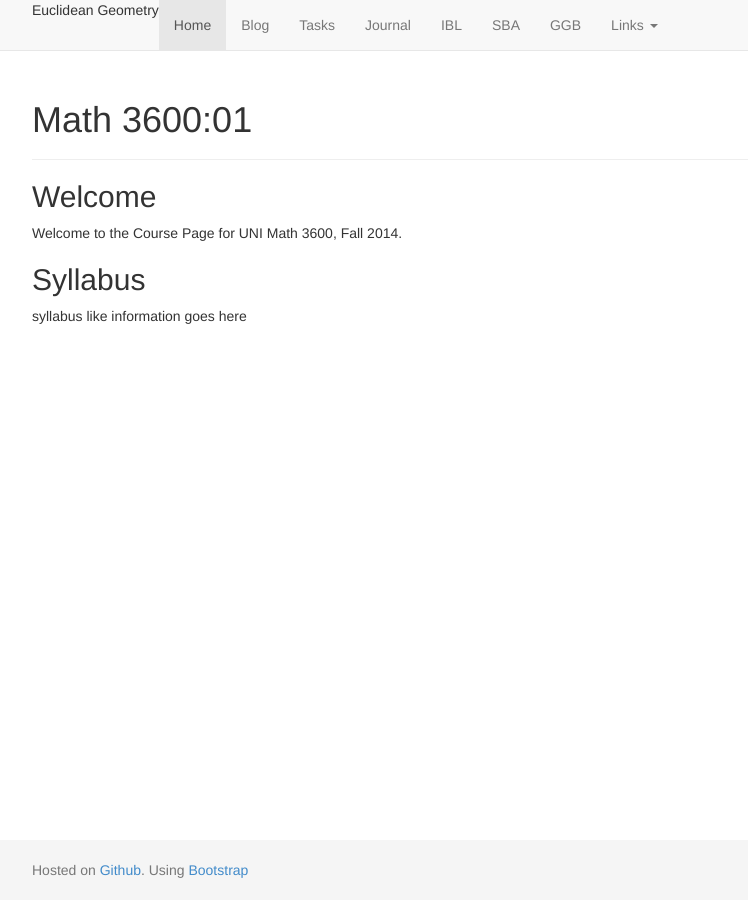
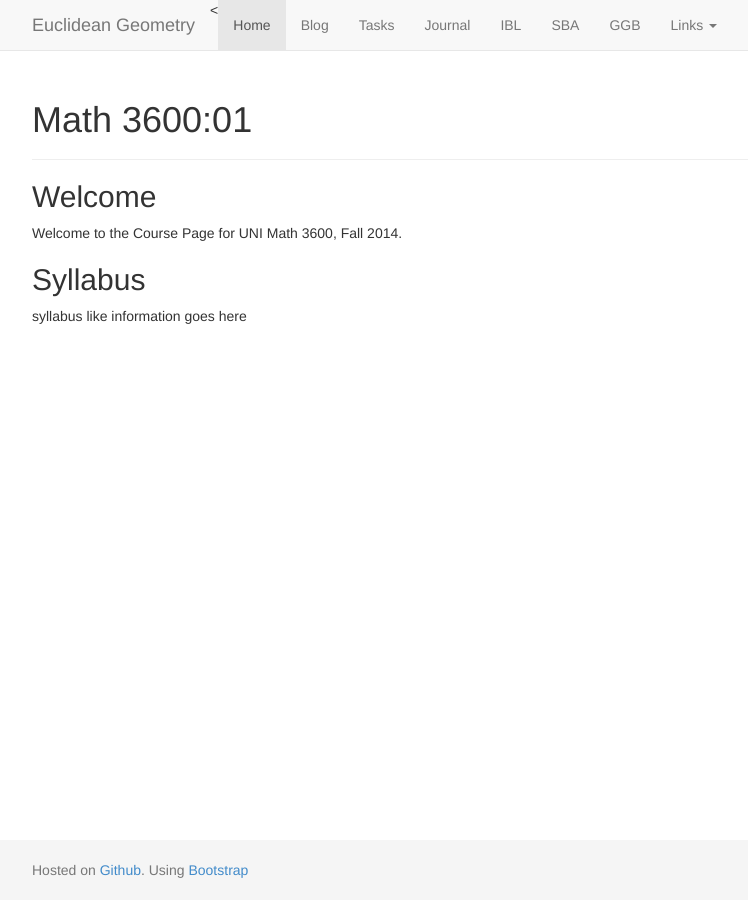
Before and after one commit to theronhitchman/euclidean-geometry, a Jekyll site: the page built from index.md, in a window 1280 px wide. Shown: the whole page, without its empty margins (38-786 px from the left). Built offline with Jekyll 4.4.1, drawn with Linux system fonts in a browser that asks for light colours; nearby versions of some CDN libraries.

Commit message:
more edits to navbar

```diff
--- a/_includes/header.html
+++ b/_includes/header.html
@@ -15,7 +15,7 @@
     <link href="{{ site.url }}/css/bootstrap.min.css" rel="stylesheet">
 
     <!-- Custom styles for this template -->
-    <link href="{{site.url }}/css/sticky-footer-navbar.css" rel="stylesheet">
+    <link href="{{ site.url }}/css/sticky-footer-navbar.css" rel="stylesheet">
   </head>
 
   <body>
@@ -30,8 +30,7 @@
             <span class="icon-bar"></span>
             <span class="icon-bar"></span>
           </button>
-          <!--<a class="navbar-brand" href="#">{{ site.name }}</a>-->
-          {{ site.name }}
+          <<a class="navbar-brand" href="{{ site.url }}">{{ site.name }}</a>
         </div>
         <div class="collapse navbar-collapse">
           <ul class="nav navbar-nav">
@@ -52,6 +51,8 @@
                 <li class="dropdown-header">LaTeX stuff</li>
                 <li><a href="http://github.com/theronhitchman/euclidean-geometry">EG Source Files</a></li>
                 <li><a href="https://www.writelatex.com/">WriteLaTeX</a></li>
+                <li class="dropdown-header">GeoGebra</li>
+                <li><a href="http://www.geogebra.org/cms/en/">GeoGebra</a></li>
               </ul>
             </li>
           </ul>
```
